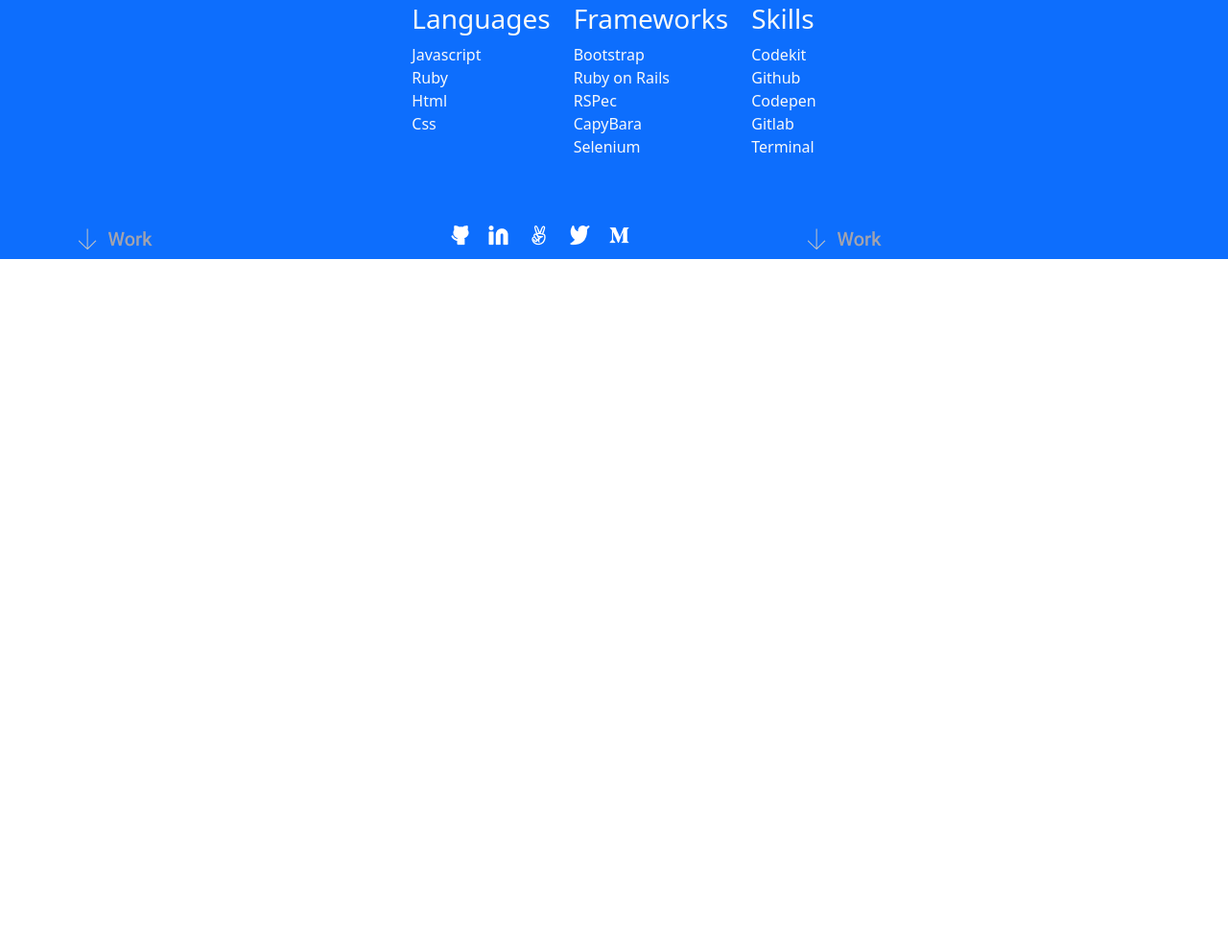
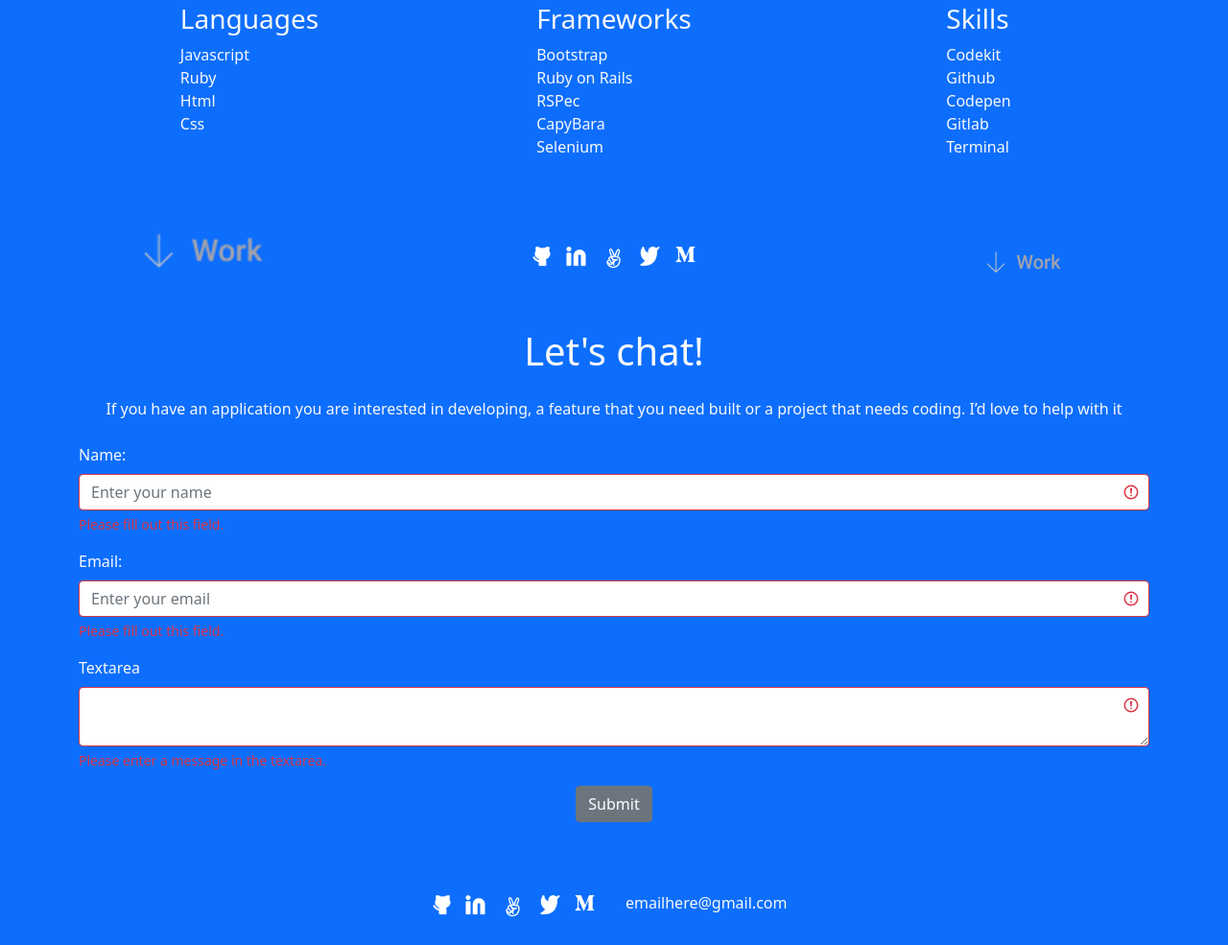
Before and after one commit to johnkioko/portfolio-built-with-bootstrap, a plain HTML site: page index.html in a window 1280 px wide. Shown: the part 429-1414 px from the top of the page at 96% size. Before the commit the page ends 800 px from the top, so only its background shows below. Drawn offline with nearby package versions, Linux system fonts and the light colour scheme.

Commit message:
Added fforms, contact and footer section to Bootstrap Portfolio

```diff
--- a/index.html
+++ b/index.html
@@ -6,10 +6,9 @@
   <meta name="viewport" content="width=device-width, initial-scale=1.0">
   <link href="https://cdn.jsdelivr.net/npm/bootstrap@5.0.2/dist/css/bootstrap.min.css" rel="stylesheet" integrity="sha384-EVSTQN3/azprG1Anm3QDgpJLIm9Nao0Yz1ztcQTwFspd3yD65VohhpuuCOmLASjC" crossorigin="anonymous">
   <script src="https://cdn.jsdelivr.net/npm/bootstrap@5.0.2/dist/js/bootstrap.bundle.min.js" integrity="sha384-MrcW6ZMFYlzcLA8Nl+NtUVF0sA7MsXsP1UyJoMp4YLEuNSfAP+JcXn/tWtIaxVXM" crossorigin="anonymous"></script>
-
-  <!-- <link rel="stylesheet" href="https://maxcdn.bootstrapcdn.com/bootstrap/4.0.0/css/bootstrap.min.css" integrity="sha384-Gn5384xqQ1aoWXA+058RXPxPg6fy4IWvTNh0E263XmFcJlSAwiGgFAW/dAiS6JXm" crossorigin="anonymous"> -->
   <title>Portfolio Project</title>
 </head>
+
 <body>
   <div class="container-fluid bg-primary">
     <nav class="navbar navbar-light bg-light navbar-expand-lg fixed-top">
@@ -47,9 +46,9 @@
       </p>
     </div>
 
-    <div class="container mw-100 d-flex justify-content-center mb-5">
+    <div class="container mb-5">
       <div class="row text-light">
-        <div class="col">
+        <div class="col d-flex justify-content-center">
           <ul class="list-unstyled">
             <li class="text-start"><h3>Languages</h3>
               <ul class="text-start list-unstyled">
@@ -62,7 +61,7 @@
           </ul>
         </div>
 
-        <div class="col ">
+        <div class="col d-flex justify-content-center">
           <ul class="list-unstyled">
             <li class="text-start"><h3>Frameworks</h3>
               <ul class="text-start list-unstyled">
@@ -76,7 +75,7 @@
           </ul>
         </div>
 
-        <div class="col">
+        <div class="col d-flex justify-content-center">
           <ul class="list-unstyled">
             <li class="text-start"><h3>Skills</h3>
               <ul class="text-start list-unstyled">
@@ -94,11 +93,11 @@
 
     <div class="container">
       <div class="row">
-        <div class="col">
+        <div class="col d-flex justify-content-center">
           <img src="/images/Element_right.png" alt="">
         </div>
 
-        <div class="col">
+        <div class="col-sm-6 d-flex justify-content-center mt-4">
           <span class="badge text-light"><img src="/images/one.png" alt=""></span>
           <span class="badge text-light"><img src="/images/Frame.png" alt=""></span>
           <span class="badge text-light"><img src="/images/three.png" alt=""></span>
@@ -106,13 +105,66 @@
           <span class="badge text-light"><img src="/images/five.png" alt=""></span>
          </div>
 
-        <div class="col">
+        <div class="col-sm-3 d-flex justify-content-center mt-4">
           <img src="/images/Element_right.png" alt="">
         </div>
       </div>
     </div>
+    <div class="container">
+      <h1 class="diplay-2 text-center text-light mt-5">
+        Let's chat!
+      </h1>
+      <p class="text-center text-light mt-4">
+        If you have an application you are interested in developing, a feature that you need built or a project that needs coding. I’d love to help with it
+      </p>
+    </div>
 
+    <div class="container">
+      <form action="" class="mt-4 mb-4 text-light was-validated">
+        <div>
+          <label for="name" class="form-label">Name:</label>
+          <input type="text" class="form-control" id="name" placeholder="Enter your name" name="name" required>
+          <div class="valid-feedback">Valid.</div>
+          <div class="invalid-feedback">Please fill out this field.</div>
+        </div>
+        <div class="mb-3 mt-3">
+          <label for="email" class="form-label">Email:</label>
+          <input type="email" class="form-control" id="email" placeholder="Enter your email" name="email" required>
+          <div class="valid-feedback">Valid.</div>
+          <div class="invalid-feedback">Please fill out this field.</div>
+        </div>
+
+        <div>
+          <label for="validationTextarea" class="form-label">Textarea</label>
+          <textarea class="form-control is-invalid" id="validationTextarea" placeholder="" required></textarea>
+          <div class="invalid-feedback">
+            Please enter a message in the textarea.
+          </div>
+        </div>
+
+        <div class="d-flex justify-content-center mt-3 mx-auto">
+          <button type="submit" class="btn btn-secondary mb-5">Submit</button>
+        </div>
+      </form>
+    </div>
+
+    <div class="container">
+      <div class="row text-light">
+        <div class="col d-flex justify-content-end">
+          <span class="badge text-light"><img src="/images/one.png" alt=""></span>
+          <span class="badge text-light"><img src="/images/Frame.png" alt=""></span>
+          <span class="badge text-light"><img src="/images/three.png" alt=""></span>
+          <span class="badge text-light"><img src="/images/four.png" alt=""></span>
+          <span class="badge text-light"><img src="/images/five.png" alt=""></span>
+         </div>
+
+        <div class="col mb-3">
+          <p class="">emailhere@gmail.com</p>
+        </div>
+      </div>
+    </div>
   </div>
+
 <script src="https://code.jquery.com/jquery-3.2.1.slim.min.js" integrity="sha384-KJ3o2DKtIkvYIK3UENzmM7KCkRr/rE9/Qpg6aAZGJwFDMVNA/GpGFF93hXpG5KkN" crossorigin="anonymous"></script>
 <script src="https://cdnjs.cloudflare.com/ajax/libs/popper.js/1.12.9/umd/popper.min.js" integrity="sha384-ApNbgh9B+Y1QKtv3Rn7W3mgPxhU9K/ScQsAP7hUibX39j7fakFPskvXusvfa0b4Q" crossorigin="anonymous"></script>
 <script src="https://maxcdn.bootstrapcdn.com/bootstrap/4.0.0/js/bootstrap.min.js" integrity="sha384-JZR6Spejh4U02d8jOt6vLEHfe/JQGiRRSQQxSfFWpi1MquVdAyjUar5+76PVCmYl" crossorigin="anonymous"></script>
```
